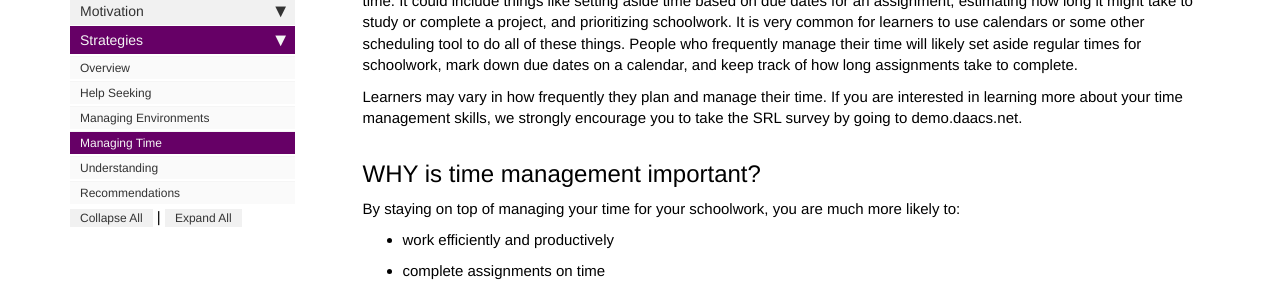
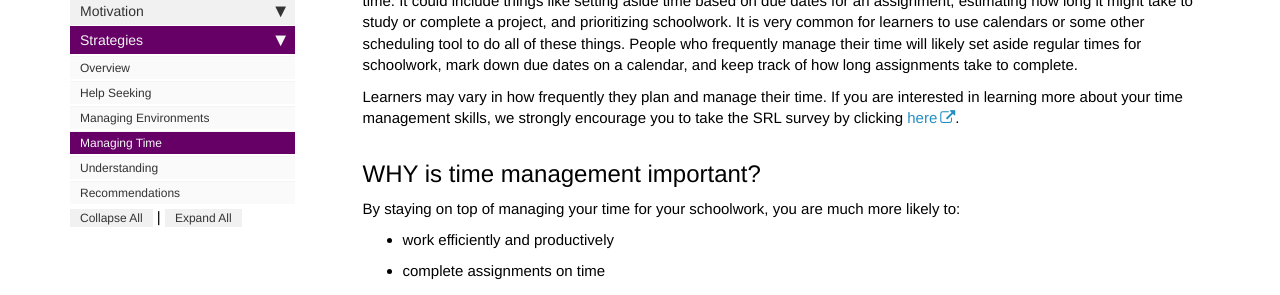
Before and after one commit to dfranklin02/SRL, a Jekyll site: the page built from docs/pages/strategies/managing_time.md, in a window 1280 px wide and 900 px high, scrolled down 614 px. Shown: the part 172-467 px from the top of the window. Built offline with Jekyll 4.4.1, drawn with Linux system fonts in a browser that asks for light colours; nearby versions of some CDN libraries; comment, search, counter and statistics services are not loaded.

Commit message:
Update managing_time.md

```diff
--- a/docs/pages/strategies/managing_time.md
+++ b/docs/pages/strategies/managing_time.md
@@ -19,7 +19,7 @@ toc: false
 
 **Time management** is an important learning strategy linked to academic success. Time management involves planning your time. It could include things like setting aside time based on due dates for an assignment, estimating how long it might take to study or complete a project, and prioritizing schoolwork. It is very common for learners to use calendars or some other scheduling tool to do all of these things. People who frequently manage their time will likely set aside regular times for schoolwork, mark down due dates on a calendar, and keep track of how long assignments take to complete.
 
-Learners may vary in how frequently they plan and manage their time. If you are interested in learning more about your time management skills, we strongly encourage you to take the SRL survey by going to demo.daacs.net.
+Learners may vary in how frequently they plan and manage their time. If you are interested in learning more about your time management skills, we strongly encourage you to take the SRL survey by clicking <a href="https://demo.daacs.net/">here</a>.
 
 ## WHY is time management important?
 By staying on top of managing your time for your schoolwork, you are much more likely to:
```
